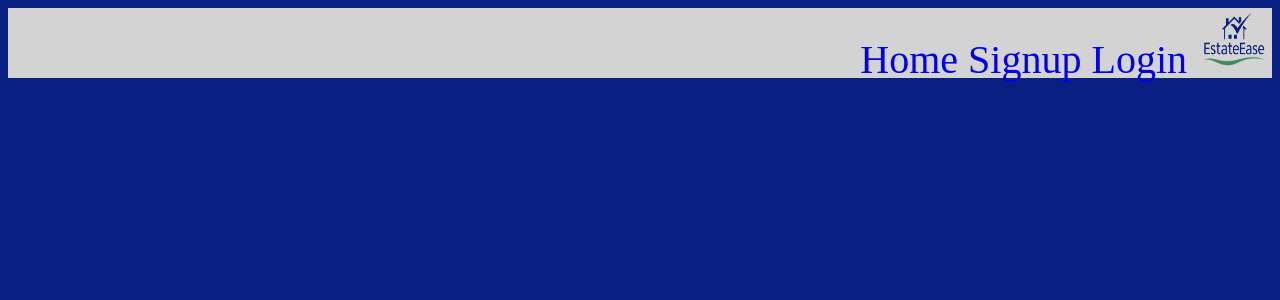
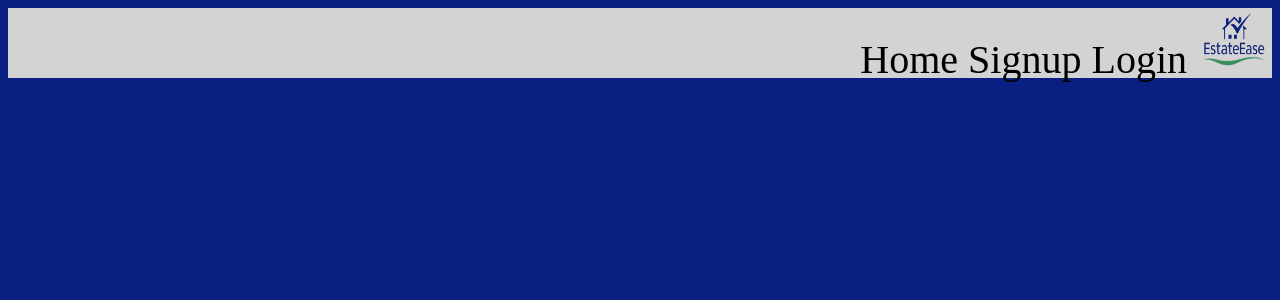
Before and after one commit to Ikran21/Project-4, a PHP site: page /seller-dashboard.php in a window 1280 px wide. Shown: the top 300 px of the page. Run offline with PHP 8.4, Linux system fonts and the light colour scheme.

Commit message:
changed the link colors to black

```diff
--- a/seller-dashboard.php
+++ b/seller-dashboard.php
@@ -3,7 +3,7 @@
 <head>
     <meta charset="UTF-8">
     <meta name="viewport" content="width=device-width, initial-scale=1.0">
-    <title>Document</title>
+    <title>EstateEase - Seller Dashboard</title>
     <link rel="stylesheet" href="styles2.css">
 </head>
 <body>
--- a/style.css
+++ b/style.css
@@ -10,6 +10,7 @@ body{
 }
 .navbar a{
     text-decoration: none;
+    color: black;
 }
 .navbar img{
     height: 65px;
--- a/styles2.css
+++ b/styles2.css
@@ -10,6 +10,7 @@ body{
 }
 .navbar a{
     text-decoration: none;
+    color: black;
 }
 .navbar img{
     height: 65px;
```
